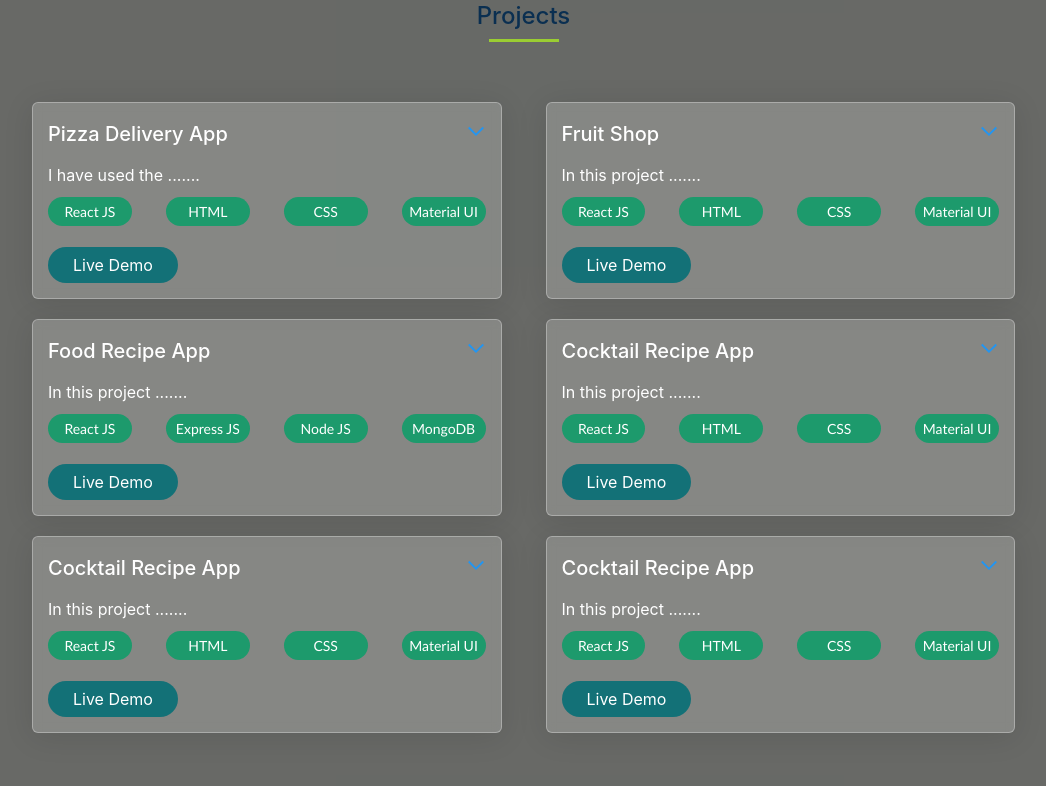
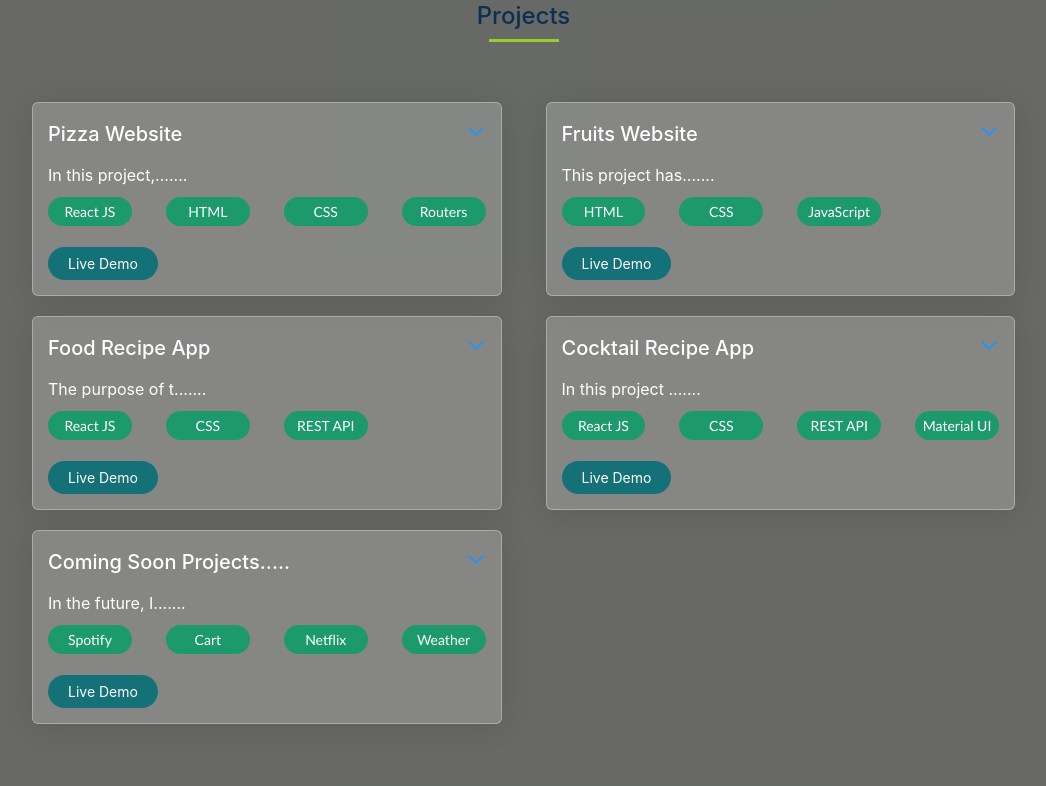
Before and after one commit to YaragattiPraveen/pby37-portfolio, a React (Create React App) app: page / in a window 1280 px wide. Shown: the part 2020-2806 px from the top of the page, without its empty margins (173-1219 px from the left). Built offline with nearby package versions, Linux system fonts and the light colour scheme.

Commit message:
Basic changes in the content

```diff
--- a/src/Components/Contact/contact.css
+++ b/src/Components/Contact/contact.css
@@ -41,7 +41,7 @@
 .contact-form-design{
     padding: 0 40px;
 }
-.button-submit p {
+.button-submit {
     background-color: #1D9A6C;
     padding: 10px;
     border-radius: 30px;
@@ -49,9 +49,10 @@
     color: #fff;
     cursor: pointer;
     margin-top: 40px;
+    border: none;
 }
 
-.button-submit p:hover {
+.button-submit:hover {
     background-color: rgba(10, 139, 27, 0.582);
     transition: 1s all ease-in-out;
 }
--- a/src/Components/Contact/email.js
+++ b/src/Components/Contact/email.js
@@ -33,7 +33,7 @@ export const Email = () => {
             </div>
 
             <div className="contact-form">
-                <input className='form-control' type="submit" value="Send" />
+                <input className='form-control button-submit' type="submit" value="Send" />
             </div>
         </form>
     );
--- a/src/Components/Projects/Project.css
+++ b/src/Components/Projects/Project.css
@@ -68,8 +68,9 @@
     border-radius: 90px;
     width: fit-content;
     margin: 5px;
+    font-size: 14px;
     transition-duration: 1s;
-    padding: 6px 25px;
+    padding: 6px 20px;
 }
 
 .live-demo:hover {
--- a/src/Components/Projects/Project.js
+++ b/src/Components/Projects/Project.js
@@ -11,8 +11,8 @@ const divAnimate = {
 const Project = () => {
   const data = [
     {
-      name: "Pizza Delivery App",
-      desc: "I have used the React JS to build this project with concepts like Hooks, Routers and CSS.",
+      name: "Pizza Website",
+      desc: "In this project, I built everything from scratch using React JS, CSS, and React Routers. It is pixel perfect and responsive on all devices without using any third party libraries.",
       projectlink: "https://largospizza.netlify.app/",
       techused: [
         {
@@ -25,18 +25,15 @@ const Project = () => {
           techname: "CSS",
         },
         {
-          techname: "Material UI",
+          techname: "Routers",
         },
       ],
     },
     {
-      name: "Fruit Shop",
-      desc: "In this project i have learned how to convert the PSD template to web application.",
+      name: "Fruits Website",
+      desc: "This project has mainly been built with HTML, CSS, and JavaScript, where I converted the PSD to a website from scratch. This helped me understand how to design a website with HTML and CSS only.",
       projectlink: "https://pby37.netlify.app/",
       techused: [
-        {
-          techname: "React JS",
-        },
         {
           techname: "HTML",
         },
@@ -44,26 +41,23 @@ const Project = () => {
           techname: "CSS",
         },
         {
-          techname: "Material UI",
+          techname: "JavaScript",
         },
       ],
     },
     {
       name: "Food Recipe App",
-      desc: "In this project i have used API to display the food recipe on application, which is helps the user the get the recipe about there favourite food.",
+      desc: "The purpose of this project was to use REST APIs to display the food recipes in frontend application, allowing the user to get the recipe for their favorite food and I learned how to use REST APIs in a real-world scenario.",
       projectlink: "https://foodrecipeplaza.netlify.app",
       techused: [
         {
           techname: "React JS",
         },
         {
-          techname: "Express JS",
+          techname: "CSS",
         },
         {
-          techname: "Node JS",
-        },
-        {
-          techname: "MongoDB",
+          techname: "REST API",
         },
       ],
     },
@@ -76,10 +70,10 @@ const Project = () => {
           techname: "React JS",
         },
         {
-          techname: "HTML",
+          techname: "CSS",
         },
         {
-          techname: "CSS",
+          techname: "REST API",
         },
         {
           techname: "Material UI",
@@ -87,41 +81,22 @@ const Project = () => {
       ],
     },
     {
-      name: "Cocktail Recipe App",
-      desc: "In this project i have used API to display the cocktail name on application, which is helps the user the get the what all ingriedients are used in cocktail.",
-      projectlink: "https://foodrecipeplaza.netlify.app",
+      name: "Coming Soon Projects.....",
+      desc: "In the future, I would like to build more projects such as Spotify clones, weather apps, Shopping Carts using Redux, Netflix clones, and authentication-based applications.",
+      projectlink: "",
       techused: [
         {
-          techname: "React JS",
+          techname: "Spotify",
         },
         {
-          techname: "HTML",
+          techname: "Cart",
         },
         {
-          techname: "CSS",
+          techname: "Netflix",
         },
         {
-          techname: "Material UI",
-        },
-      ],
-    },
-    {
-      name: "Cocktail Recipe App",
-      desc: "In this project i have used API to display the cocktail name on application, which is helps the user the get the what all ingriedients are used in cocktail.",
-      projectlink: "https://foodrecipeplaza.netlify.app",
-      techused: [
-        {
-          techname: "React JS",
-        },
-        {
-          techname: "HTML",
-        },
-        {
-          techname: "CSS",
-        },
-        {
-          techname: "Material UI",
-        },
+          techname: "Weather"
+        }
       ],
     },
   ];
--- a/src/Components/WorkExperience/Workexperience.js
+++ b/src/Components/WorkExperience/Workexperience.js
@@ -12,7 +12,7 @@ const Workexperience = () => {
     {
       companyname: "TCS",
       position: "Summit Tool Developer",
-      desc: "My client requires data on a daily basis, so I created reports using SQL. In some cases, I had to write scripts for front end validation using HTML, CSS and JavaScript. For tool automation, I implemented more than five tools with Symphony via the REST API.",
+      desc: "My job primarily involves in BAU activity, so the client required daily tool data, so I created reports using SQL. In some cases, I had to write scripts for front end validation using HTML, CSS and JavaScript. For tool automation, I implemented more than five tools with Symphony via the REST API.",
       year: "2021 Dec - Present",
       techskills: [
         {
```
